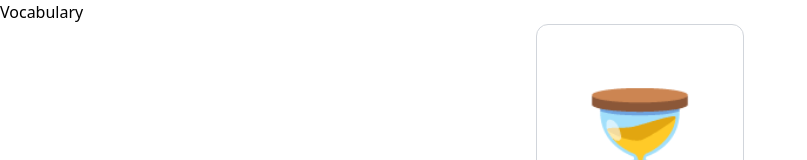
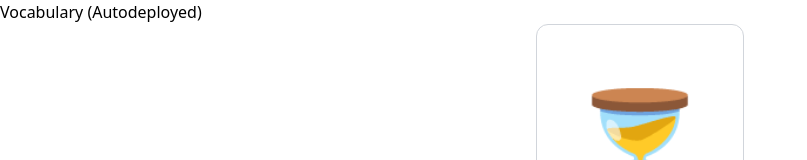
Before and after one commit to VadimCpp/alias-online-v2, a React (Vite) app: page / in a window 1280 px wide. Shown: the top 160 px of the page, without its empty margins (0-807 px from the left). Built offline with nearby package versions, Linux system fonts and the light colour scheme.

Commit message:
#2 add autodeployment

```diff
--- a/src/App.tsx
+++ b/src/App.tsx
@@ -4,7 +4,7 @@ import Vocabulary from './assets/vocabulary.json'
 function App() {
   return (
     <main>
-      <h1 className='text-4xl font-bold text-center mb-8 bg-gray-800 text-white py-8'>Vocabulary</h1>
+      <h1 className='text-4xl font-bold text-center mb-8 bg-gray-800 text-white py-8'>Vocabulary (Autodeployed)</h1>
       <div className='flex flex-wrap mx-4'>
         {
           Vocabulary.map((word) => (
```
Also changed, not shown: 1 other file (tests, documents, lock files or other folders).
